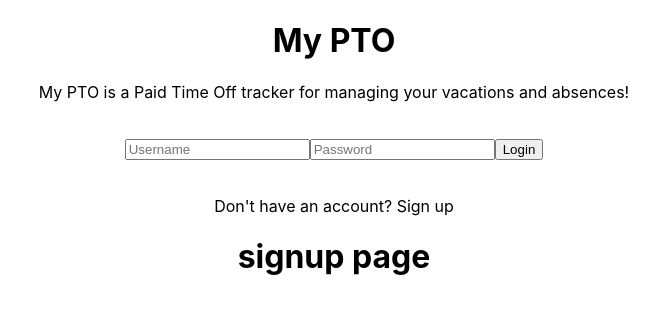
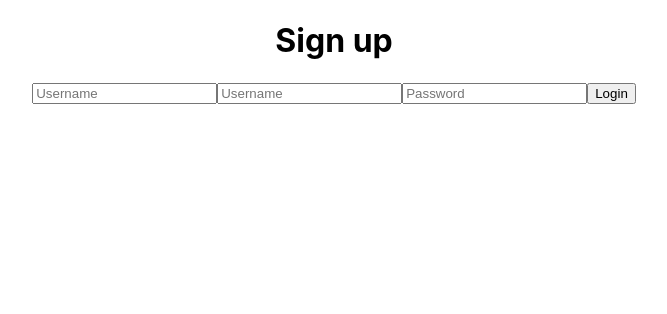
Before and after one commit to anri0806/my-pto, a React (Create React App) app in the folder client/: page /signup in a window 1280 px wide. Shown: the top 314 px of the page, without its empty margins (306-973 px from the left). Built offline with nearby package versions, Linux system fonts and the light colour scheme; the HTML template or start-up script is replaced by a standard one.

Commit message:
added basic signup feature on frontend

```diff
--- a/client/src/App.js
+++ b/client/src/App.js
@@ -1,16 +1,17 @@
 import Login from "./components/Login";
 import Signup from "./components/Signup";
 
-// import { Router, Route } from "react-router-dom";
 import "./App.css";
 
-//START from here add route hook
+import { Routes, Route } from "react-router-dom";
 
 function App() {
   return (
     <div className="App">
-      <Login />
-      <Signup />
+      <Routes>
+        <Route path="/" element={<Login />} />
+        <Route path="/signup" element={<Signup />} />
+      </Routes>
     </div>
   );
 }
--- a/client/src/components/Login.js
+++ b/client/src/components/Login.js
@@ -1,4 +1,5 @@
 import { useState } from "react";
+import { Link } from "react-router-dom";
 
 function Login() {
   const [username, setUsername] = useState("");
@@ -47,7 +48,9 @@ function Login() {
         <button>Login</button>
       </form>
       <br />
-      <p>Don't have an account? Sign up</p>
+      <p>
+        Don't have an account? <Link to="signup">Sign up</Link>
+      </p>
     </div>
   );
 }
--- a/client/src/components/Signup.js
+++ b/client/src/components/Signup.js
@@ -1,7 +1,55 @@
+import { useState } from "react";
+
 function Signup() {
+  const [formData, setFormData] = useState({
+    username: "",
+    email: "",
+    password: "",
+  });
+
+  function handleFormData(e) {
+    setFormData({ ...formData, [e.target.name]: e.target.value });
+  }
+
+  function handleSubmit(e) {
+    e.preventDefault();
+
+    console.log("Signed up successfully! => ", formData);
+
+    setFormData({
+      username: "",
+      email: "",
+      password: "",
+    });
+  }
+
   return (
     <div>
-      <h1>signup page</h1>
+      <h1>Sign up</h1>
+      <form onSubmit={handleSubmit}>
+        <input
+          value={formData.username}
+          onChange={handleFormData}
+          type="text"
+          name="username"
+          placeholder="Username"
+        />
+        <input
+          value={formData.email}
+          onChange={handleFormData}
+          type="text"
+          name="email"
+          placeholder="Username"
+        />
+        <input
+          value={formData.password}
+          onChange={handleFormData}
+          type="password"
+          name="password"
+          placeholder="Password"
+        />
+        <button>Login</button>
+      </form>
     </div>
   );
 }
```
